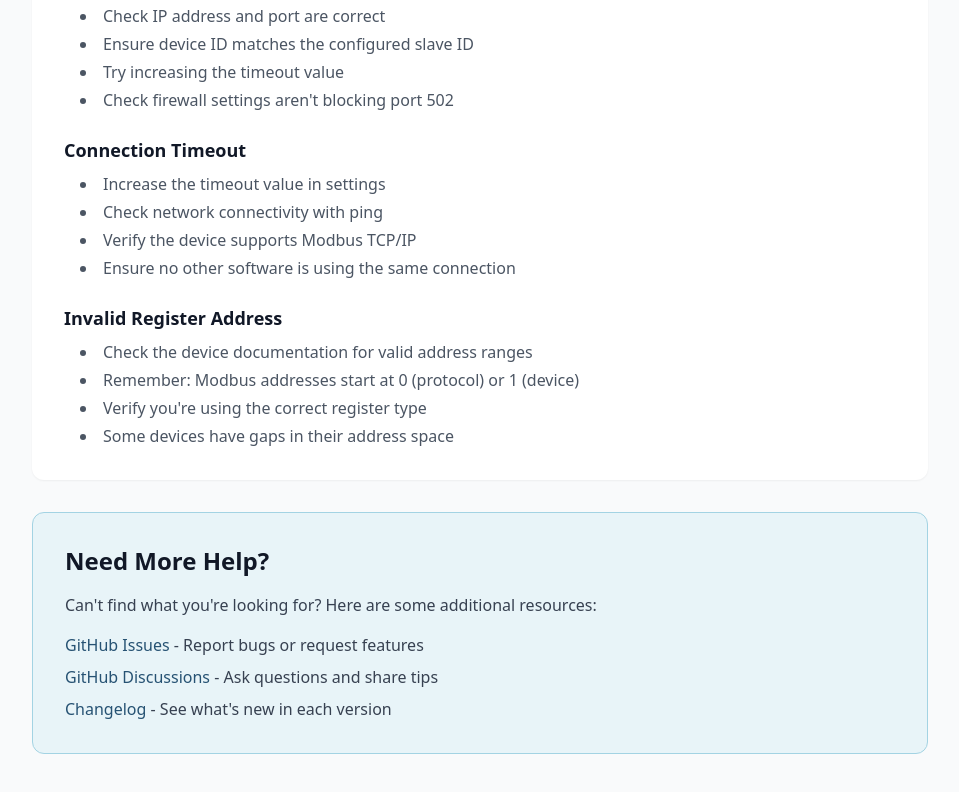
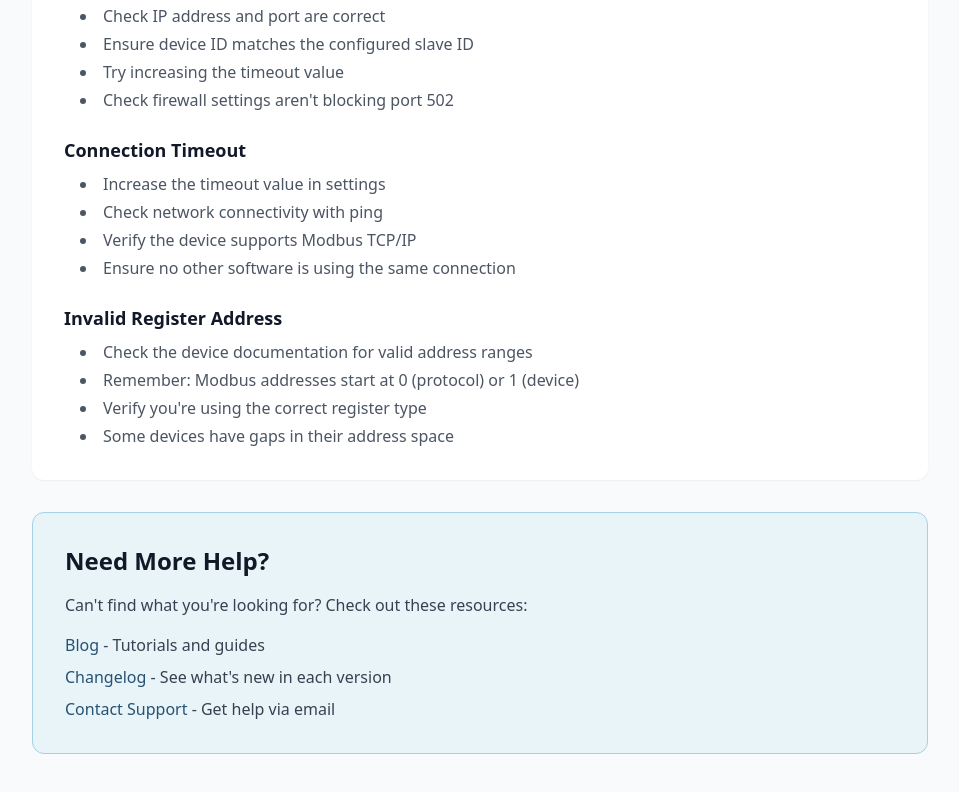
Before and after one commit to crabby-connect/modbusconnect-web, a Next.js app: page /docs in a window 1280 px wide. Shown: the part 2249-3041 px from the top of the page, without its empty margins (160-1119 px from the left). Built offline with nearby package versions, Linux system fonts and the light colour scheme.

Commit message:
Few fixes for nonexistent links + Changelog + removal of github issues

```diff
--- a/app/docs/page.tsx
+++ b/app/docs/page.tsx
@@ -286,36 +286,35 @@ export default function DocsPage() {
               Need More Help?
             </h2>
             <p className="text-gray-700 mb-4">
-              Can't find what you're looking for? Here are some additional
-              resources:
+              Can't find what you're looking for? Check out these resources:
             </p>
             <ul className="space-y-2 text-gray-700">
               <li>
-                <a
-                  href="https://github.com"
+                <Link
+                  href="/blog"
                   className="text-primary-600 hover:underline font-medium"
                 >
-                  GitHub Issues
-                </a>{" "}
-                - Report bugs or request features
-              </li>
-              <li>
-                <a
-                  href="https://github.com"
-                  className="text-primary-600 hover:underline font-medium"
-                >
-                  GitHub Discussions
-                </a>{" "}
-                - Ask questions and share tips
+                  Blog
+                </Link>{" "}
+                - Tutorials and guides
               </li>
               <li>
                 <Link
-                  href="/changelog"
+                  href="/blog/v0-2-0-release"
                   className="text-primary-600 hover:underline font-medium"
                 >
                   Changelog
                 </Link>{" "}
                 - See what's new in each version
+              </li>
+              <li>
+                <a
+                  href="mailto:crabby@modbusconnect.com"
+                  className="text-primary-600 hover:underline font-medium"
+                >
+                  Contact Support
+                </a>{" "}
+                - Get help via email
               </li>
             </ul>
           </div>
--- a/app/page.tsx
+++ b/app/page.tsx
@@ -479,12 +479,6 @@ export default function Home() {
                 <li className="flex items-start">
                   <CheckCircle2 className="w-5 h-5 text-green-500 mr-3 mt-0.5 flex-shrink-0" />
                   <span className="text-gray-700">
-                    Free updates during beta
-                  </span>
-                </li>
-                <li className="flex items-start">
-                  <CheckCircle2 className="w-5 h-5 text-green-500 mr-3 mt-0.5 flex-shrink-0" />
-                  <span className="text-gray-700">
                     Windows 7/8/10/11 (64-bit) support
                   </span>
                 </li>
@@ -630,7 +624,7 @@ export default function Home() {
                 </li>
                 <li>
                   <Link
-                    href="/changelog"
+                    href="/blog/v0-2-0-release"
                     className="hover:text-white transition"
                   >
                     Changelog
```
